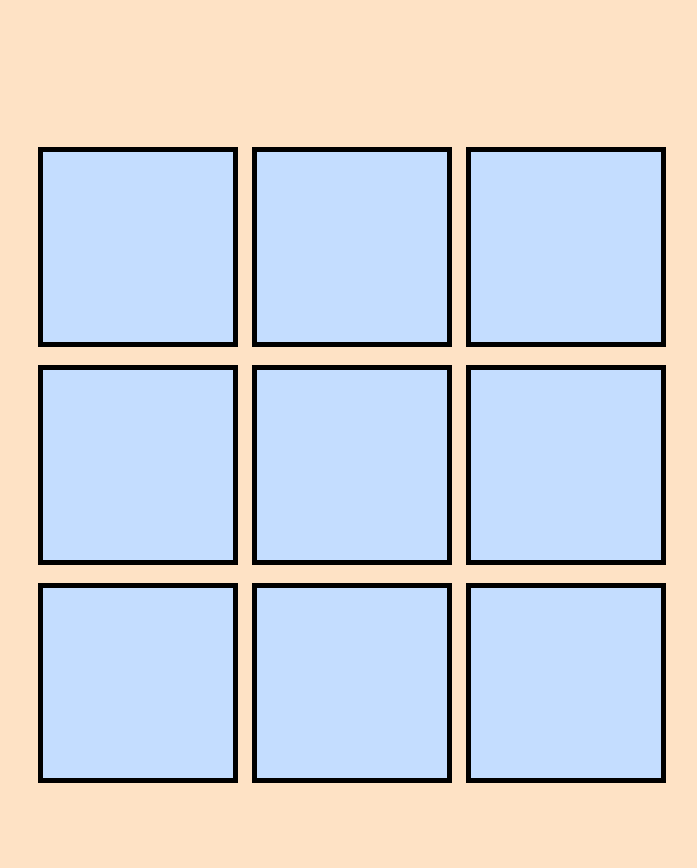
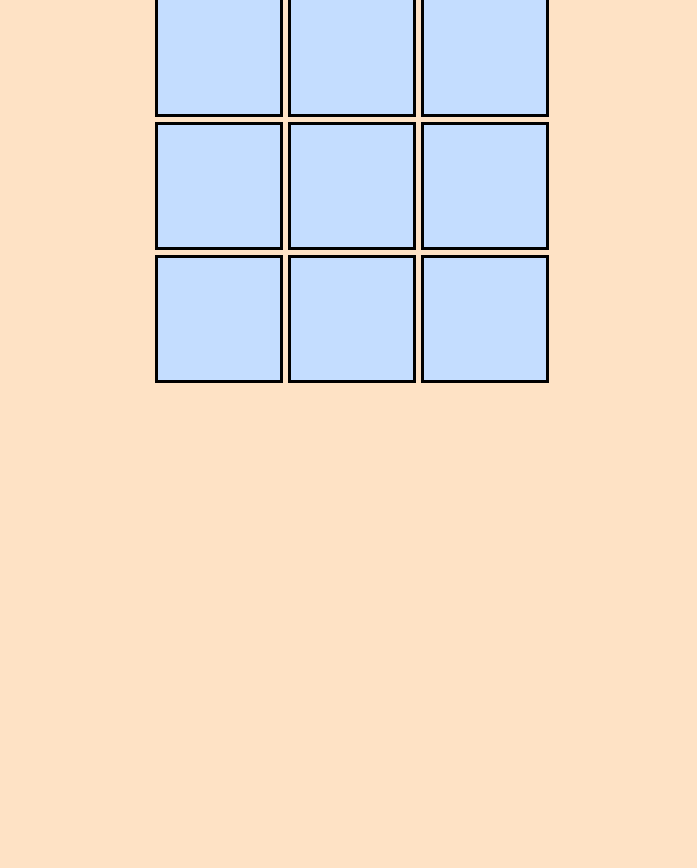
Before and after one commit to parthmadhvani/tictactoe, a plain HTML site: page index.html in a window 1280 px wide. Shown: the part 116-984 px from the top of the page, without its empty margins (288-985 px from the left). After the commit the page ends 800 px from the top, so only its background shows below. Drawn offline with nearby package versions, Linux system fonts and the light colour scheme.

Commit message:
UI and repetitive select
UI changed and repetitive select is taken care.

```diff
--- a/index.html
+++ b/index.html
@@ -1,30 +1,76 @@
 <!DOCTYPE html>
 <html lang="en">
+
 <head>
     <meta charset="UTF-8">
     <meta http-equiv="X-UA-Compatible" content="IE=edge">
     <meta name="viewport" content="width=device-width, initial-scale=1.0">
     <title>Tic-Tac-Toe</title>
-    <link href="https://cdn.jsdelivr.net/npm/bootstrap@5.1.3/dist/css/bootstrap.min.css" rel="stylesheet" integrity="sha384-1BmE4kWBq78iYhFldvKuhfTAU6auU8tT94WrHftjDbrCEXSU1oBoqyl2QvZ6jIW3" crossorigin="anonymous">
-    <script src="https://cdn.jsdelivr.net/npm/bootstrap@5.1.3/dist/js/bootstrap.bundle.min.js" integrity="sha384-ka7Sk0Gln4gmtz2MlQnikT1wXgYsOg+OMhuP+IlRH9sENBO0LRn5q+8nbTov4+1p" crossorigin="anonymous"></script>
+    <link href="https://cdn.jsdelivr.net/npm/bootstrap@5.1.3/dist/css/bootstrap.min.css" rel="stylesheet"
+        integrity="sha384-1BmE4kWBq78iYhFldvKuhfTAU6auU8tT94WrHftjDbrCEXSU1oBoqyl2QvZ6jIW3" crossorigin="anonymous">
+    <script src="https://cdn.jsdelivr.net/npm/bootstrap@5.1.3/dist/js/bootstrap.bundle.min.js"
+        integrity="sha384-ka7Sk0Gln4gmtz2MlQnikT1wXgYsOg+OMhuP+IlRH9sENBO0LRn5q+8nbTov4+1p"
+        crossorigin="anonymous"></script>
     <link rel="stylesheet" href="style.css">
     <link rel="preconnect" href="https://fonts.googleapis.com">
     <link rel="preconnect" href="https://fonts.gstatic.com" crossorigin>
-    <link href="https://fonts.googleapis.com/css2?family=Press+Start+2P&family=Prompt:wght@700&family=Ubuntu:wght@300;500&display=swap" rel="stylesheet">
+    <link
+        href="https://fonts.googleapis.com/css2?family=Press+Start+2P&family=Prompt:wght@700&family=Ubuntu:wght@300;500&display=swap"
+        rel="stylesheet">
 </head>
+
 <body>
     <p>Player 1</p>
     <div class="main">
-        <div class="box">0</div>
-        <div class="box">1</div>
-        <div class="box">2</div><br>
-        <div class="box">3</div>
+        <div class="container">
+            <div class="row">
+                <div class="col">
+                    <div class="box">0</div>
+                </div>
+                <div class="col">
+                    <div class="box">1</div>
+                </div>
+                <div class="col">
+                    <div class="box">2</div>
+                </div>
+            </div>
+        </div>
+
+        <div class="container">
+            <div class="row">
+                <div class="col">
+                    <div class="box">3</div>
+                </div>
+                <div class="col">
+                    <div class="box">4</div>
+                </div>
+                <div class="col">
+                    <div class="box">5</div>
+                </div>
+            </div>
+        </div>
+
+        <div class="container">
+            <div class="row">
+                <div class="col">
+                    <div class="box">6</div>
+                </div>
+                <div class="col">
+                    <div class="box">7</div>
+                </div>
+                <div class="col">
+                    <div class="box">8</div>
+                </div>
+            </div>
+        </div>
+        <!-- <div class="box">3</div>
         <div class="box">4</div>
-        <div class="box">5</div><br>
+        <div class="box">5</div>
         <div class="box">6</div>
         <div class="box">7</div>
-        <div class="box">8</div><br>
+        <div class="box">8</div> -->
     </div>
 </body>
 <script src="index.js"></script>
+
 </html>
--- a/index.js
+++ b/index.js
@@ -3,6 +3,7 @@ var arrMain = Array.from(nodeListMain);
 var arrMain2D = [];
 var player = 1;
 var rowName;
+var selected = [];
 
 //converting 1D array to 2D
 arrMain2D.push(arrMain.slice(0, 3));
@@ -35,6 +36,8 @@ for (let i = 0; i < arrMain2D.length; i++) {
 }
 
 function check(row, col, ele) {
+    if (!selected.includes(ele.innerHTML)) {
+        selected.push(ele.innerHTML)
         count++;
         console.log(count);
         if (count >= 9) {
@@ -86,6 +89,8 @@ function check(row, col, ele) {
                 dekhoCol2(col);
             }
         }
+    }
+
 }
 
 
@@ -168,14 +173,15 @@ function dekhoDiag2() {
     else player = 1
 }
 
-function winner(player){
-    setTimeout(doThis ,0)
-    function doThis(){
-        document.querySelector("p").innerHTML = player+" wins";
+function winner(player) {
+    setTimeout(doThis, 0)
+    function doThis() {
+        document.querySelector("p").innerHTML = player + " wins";
         document.querySelector("p").style = "color : #EAEA7F";
         document.querySelector("body").style = "background-color : #142F43";
     }
-    setTimeout(function(){
-        location.reload(true); },2000)
+    setTimeout(function () {
+        location.reload(true);
+    }, 2000)
     //location.reload(true)
 }
--- a/style.css
+++ b/style.css
@@ -2,16 +2,16 @@ body{
     background-color: #FEE2C5;
 }
 p{
-    padding-bottom: 50px;
+    /* padding-bottom: px; */
     /* margin-bottom: 100px; */
     color: #04879C;
-    font-size: 80px;
+    font-size: 4vw;
     width: fit-content;
     margin: auto;
     font-family: 'Press Start 2P', cursive;
 }
 .main{
-    padding: 80px;
+    padding: 2vw;
     color: white;
     width: fit-content;
     margin: auto;
@@ -19,11 +19,17 @@ p{
 
 .box{
     background-color: #C4DDFF;
-    display: inline-block;
+    /* display: inline-block; */
     font-size: 0px;
-    width: 200px;
-    height: 200px;
-    border: solid 5px;
-    margin: 5px;
+    width: 10vw;
+    height: 10vw;
+    border: solid 0.3vw;
+    /* margin: 0.2vw; */
     border-color: black;
+    /* padding: 0 !important; */
 }
+
+.col{
+    margin: 0.2vw;
+    padding: 0;
+}
```
Lines whose indentation alone changed are shown as unchanged.
